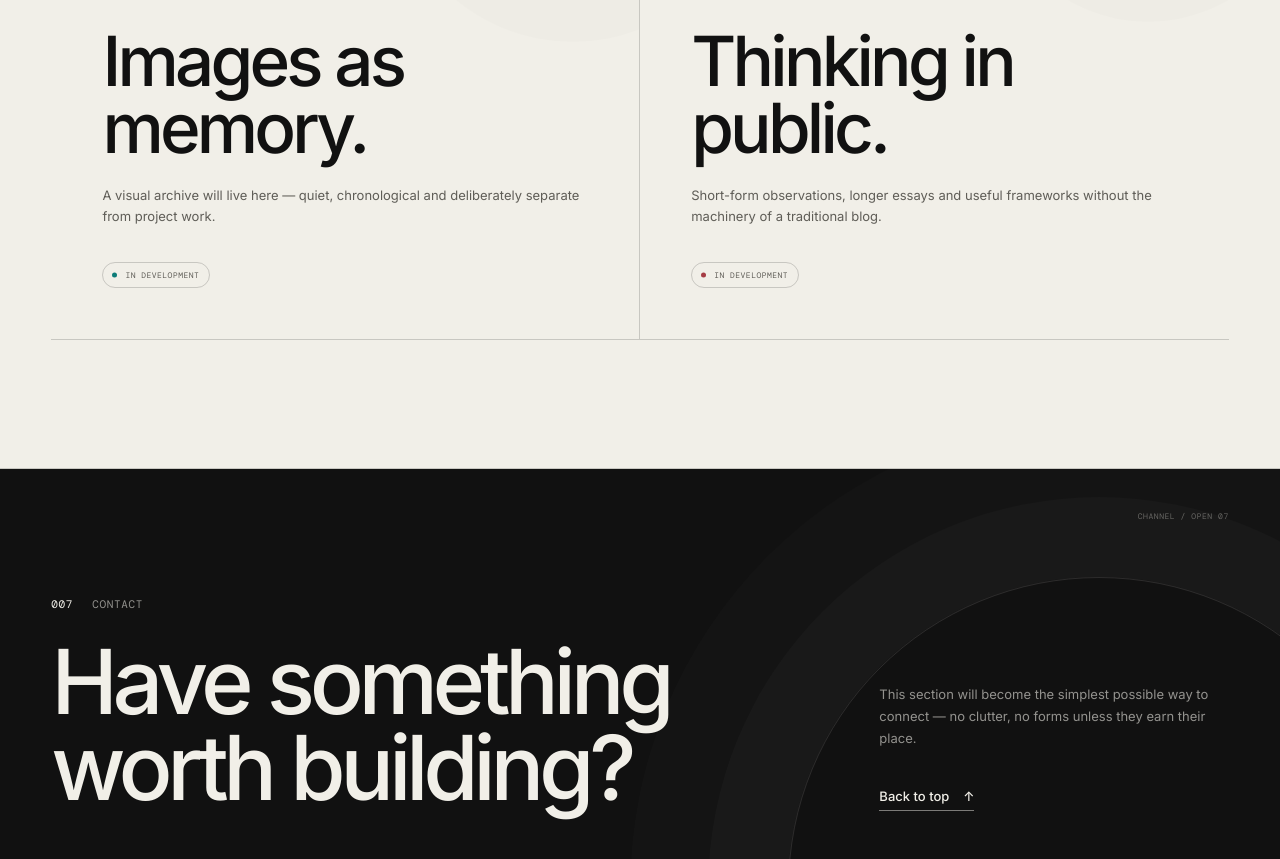
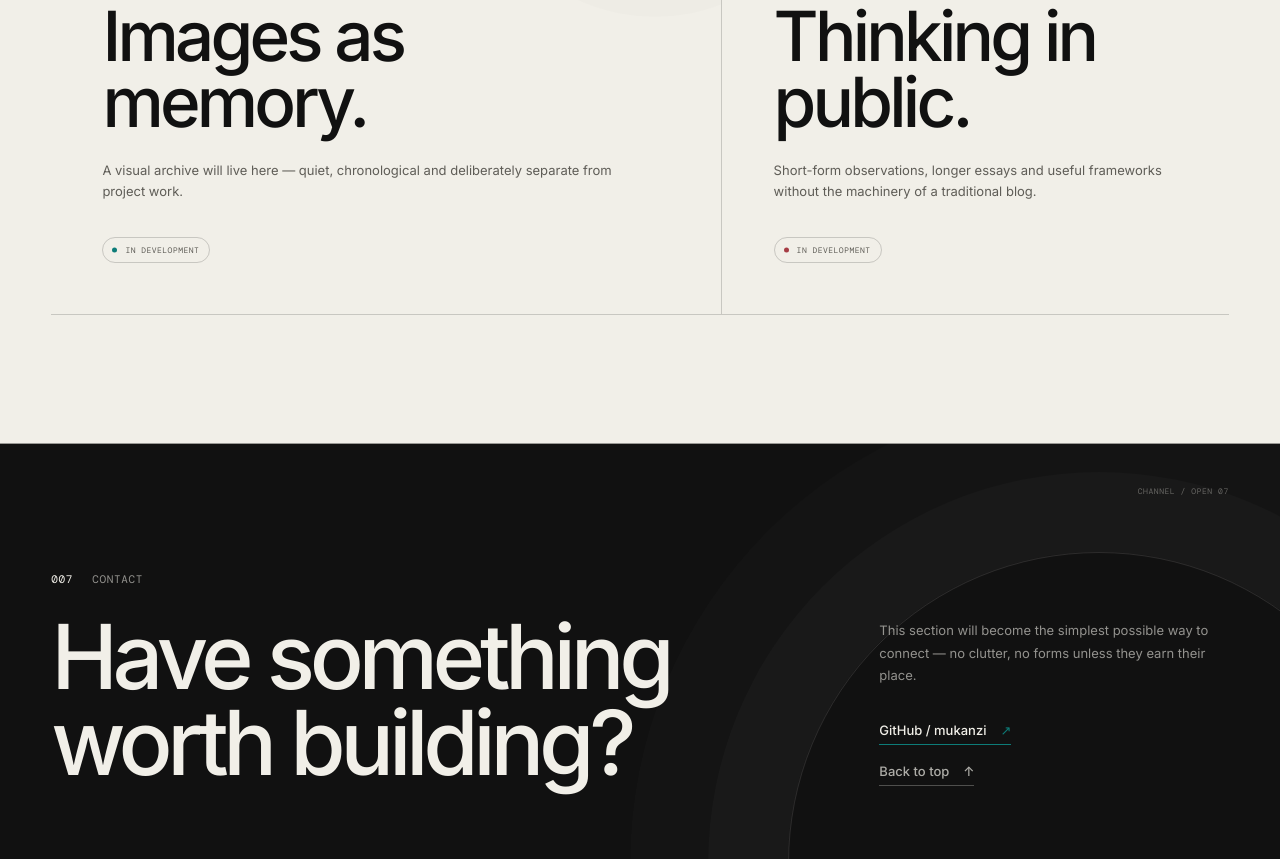
Before and after one commit to mukanzi/clyd3-site, a plain HTML site: page index.html in a window 1280 px wide. Shown: the part 3763-4622 px from the top of the page. Drawn offline with nearby package versions, Linux system fonts and the light colour scheme; a web font is replaced by a local one.

Commit message:
refine: enrich work ledger and contact actions

```diff
--- a/index.html
+++ b/index.html
@@ -8,6 +8,7 @@
     <link rel="stylesheet" href="css/style.css">
     <link rel="stylesheet" href="css/constellation.css">
     <link rel="stylesheet" href="css/system-sections.css">
+    <link rel="stylesheet" href="css/refinements.css">
     <style>
         /* Isolated Sharingan component. Intentionally kept here so it cannot
            leak styles into the rest of the CLYD3 typography/layout system. */
@@ -259,6 +260,7 @@
                         <h3>Data &amp; Impact</h3>
                         <p>Analysis / evidence / decision support</p>
                     </div>
+                    <span class="project-system">Field / Evidence</span>
                     <span class="project-tag">Practice</span>
                     <span class="project-arrow">↗</span>
                 </a>
@@ -269,6 +271,7 @@
                         <h3>Digital Systems</h3>
                         <p>Tools / workflows / infrastructure</p>
                     </div>
+                    <span class="project-system">Field / Infrastructure</span>
                     <span class="project-tag">Build</span>
                     <span class="project-arrow">↗</span>
                 </a>
@@ -279,6 +282,7 @@
                         <h3>Creative Experiments</h3>
                         <p>Web / visual systems / interaction</p>
                     </div>
+                    <span class="project-system">Field / Interaction</span>
                     <span class="project-tag">Lab</span>
                     <span class="project-arrow">↗</span>
                 </a>
@@ -319,7 +323,10 @@
                 <h2 class="reveal">Have something<br>worth building?</h2>
                 <div class="contact-side reveal">
                     <p>This section will become the simplest possible way to connect — no clutter, no forms unless they earn their place.</p>
-                    <a class="text-link" href="#top">Back to top <span>↑</span></a>
+                    <div class="contact-actions">
+                        <a class="text-link primary-contact" href="https://github.com/mukanzi" target="_blank" rel="noopener noreferrer">GitHub / mukanzi <span>↗</span></a>
+                        <a class="text-link secondary-contact" href="#top">Back to top <span>↑</span></a>
+                    </div>
                 </div>
             </div>
         </section>
```
